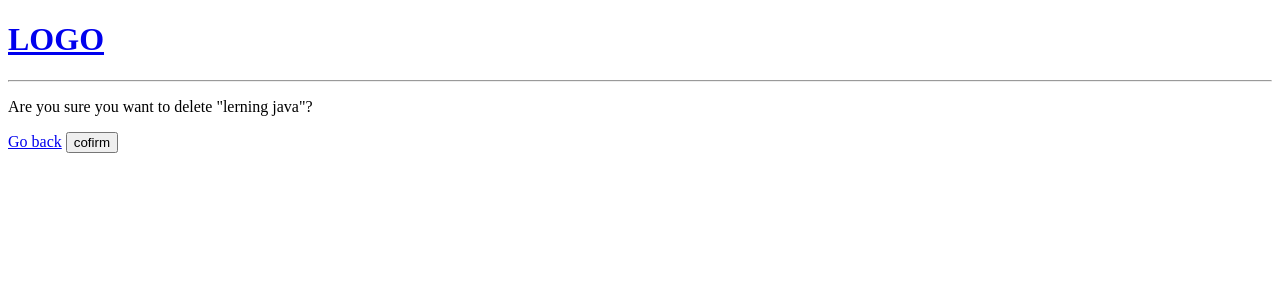
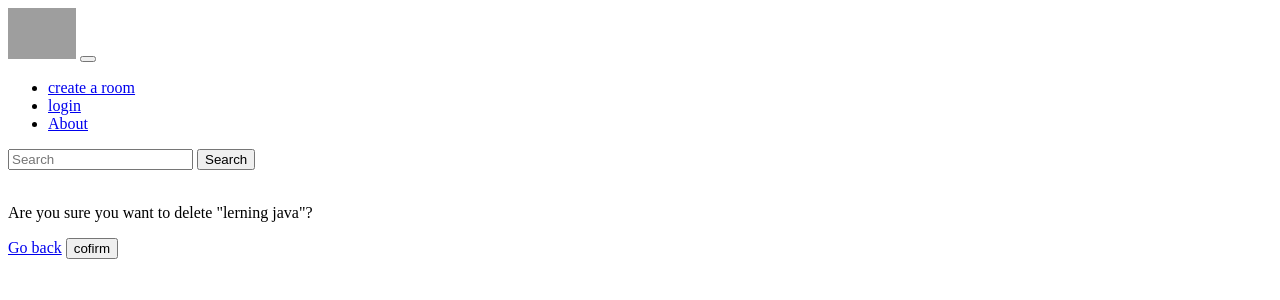
Before and after one commit to houshmand-2005/django4, a Django app: page /delete-room/1/ in a window 1280 px wide. Shown: the top 300 px of the page. Run offline with Django 4.2, Linux system fonts and the light colour scheme; data comes from the database, SQL or seed files in the repository; grey boxes are pictures that could not be loaded.

Commit message:
add template

```diff
--- a/houshmand/templates/navbar.html
+++ b/houshmand/templates/navbar.html
@@ -1,4 +1,53 @@
-<a href="/">
-    <h1>LOGO</h1>
-</a>
+{% load static %}
+<!-- <div>
+<nav class="navbar navbar-expand-sm navbar-dark bg-dark">
+    <div class="collapse navbar-collapse" id="navbarSupportedContent">
+      <ul class="navbar-nav me-auto">
+        <li class="nav-item">
+          <a class="nav-link active" aria-current="page" href="{% url 'home' %}">Home</a>
+        </li>
+        <li>
+            <button type="button" class="btn btn-dark"><a href="{% url 'create-room' %}">create a room</a></span></button>
+            </li>
+            </ul>
+      <form class="d-flex" method="GET" action="{% url 'home' %}">
+        <input class="form-control me-2" type="search" placeholder="Search" aria-label="Search" name="q" >
+        <button class="btn btn-outline-success" type="submit">Search</button>
+      </form>
+    </div>
+  </div>
+</nav>
 <hr>
+</div>
+
+ -->
+
+<nav class="navbar navbar-expand-lg navbar-dark bg-dark">
+  <div class="container-fluid">
+    <a class="navbar-brand" href="{% url 'home' %}"><img src="{% static 'img/logo.svg' %}" alt=""width="68" height="51" alt=""></a>
+    <button class="navbar-toggler collapsed" type="button" data-bs-toggle="collapse" data-bs-target="#navbarColor01" aria-controls="navbarColor01" aria-expanded="false" aria-label="Toggle navigation">
+      <span class="navbar-toggler-icon"></span>
+    </button>
+    <div class="navbar-collapse collapse" id="navbarColor01">
+      <ul class="navbar-nav me-auto mb-2 mb-lg-0">
+        <!-- <li class="nav-item">
+          <a class="nav-link active" aria-current="page" href="{% url 'home' %}">Home</a>
+        </li> -->
+        <li class="nav-item">
+          <a class="nav-link" href="{% url 'create-room' %}">create a room</a>
+        </li>
+        <li class="nav-item">
+          <a class="nav-link" href="{% url 'login' %}">login</a>
+        </li>
+        <li class="nav-item">
+          <a class="nav-link" href="#">About</a>
+        </li>
+      </ul>
+      <form class="d-flex" method="GET" action="{% url 'home' %}">
+        <input class="form-control me-2" type="search" placeholder="Search" aria-label="Search" name="q">
+        <button class="btn btn-outline-light" type="submit">Search</button>
+      </form>
+    </div>
+  </div>
+</nav>
+<br>
```
